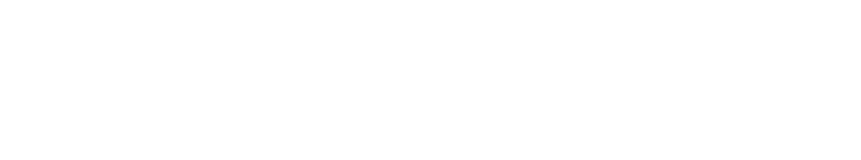
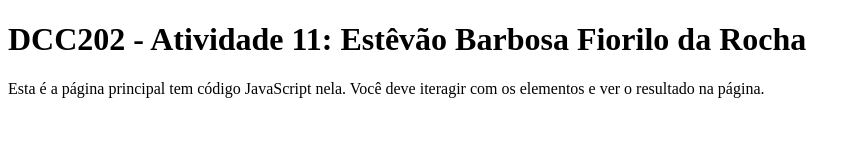
Before and after one commit to ufjf-dcc202/ufjf-dcc202-2023-3-b-atv11-tetenc555, a plain HTML site: page index.html in a window 1280 px wide. Shown: the whole page, without its empty margins (0-861 px from the left). Drawn offline with Linux system fonts and the light colour scheme.

Commit message:
cria titulo e primeiro paragrafo, e importa main.js (ainda nao criado)

```diff
--- a/index.html
+++ b/index.html
@@ -3,9 +3,14 @@
 <head>
     <meta charset="UTF-8">
     <meta name="viewport" content="width=device-width, initial-scale=1.0">
-    <title>Document</title>
+    <title>DCC202 - Atividade 11: Estêvão Barbosa Fiorilo da Rocha</title>
+    <script type="module" src="main.js"></script>
 </head>
 <body>
+    <main>
+        <h1>DCC202 - Atividade 11: Estêvão Barbosa Fiorilo da Rocha</h1>
+        <p>Esta é a página principal tem código JavaScript nela. Você deve iteragir com os elementos e ver o resultado na página.</p>
 
+    </main>
 </body>
 </html>
```
